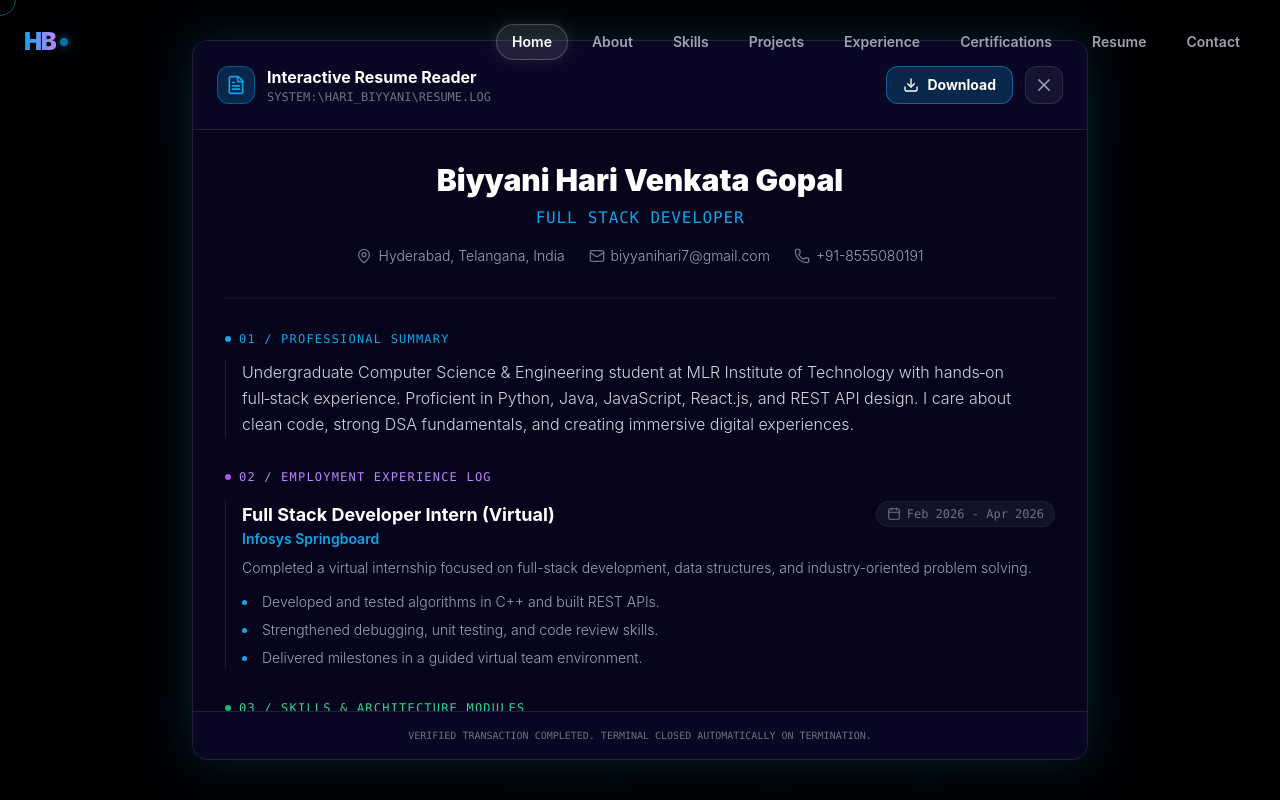
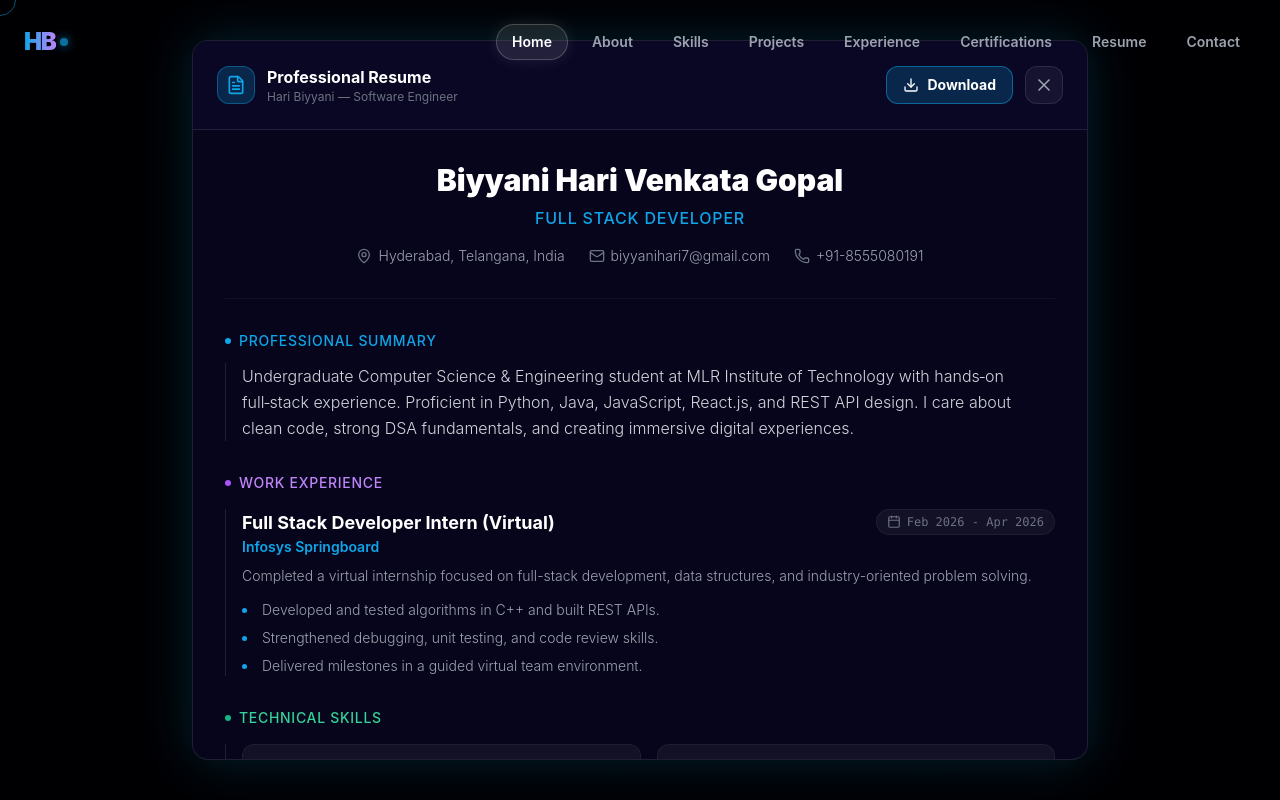
Before and after one commit to hari07-git/Portfolio, a React (Vite) app: page / in a window 1280 px wide. Both pictures are taken after a click on the element 909 px from the left and 8058 px from the top of the page. Shown: the part 7658-8458 px from the top of the page. Built offline with nearby package versions, Linux system fonts and the light colour scheme.

Commit message:
feat: completely clean and professionalize Resume section and interactive modal

```diff
--- a/src/components/Resume.jsx
+++ b/src/components/Resume.jsx
@@ -27,27 +27,27 @@ export default function Resume() {
 
         {/* Elegant Glass Card Container */}
         <motion.div
-          initial={{ opacity: 0, y: 40 }}
+          initial={{ opacity: 0, y: 30 }}
           whileInView={{ opacity: 1, y: 0 }}
           viewport={{ once: true, margin: "-100px" }}
           transition={{ duration: 0.8, ease: "easeOut" }}
           className="max-w-4xl mx-auto rounded-3xl border border-white/10 bg-[#07051b]/40 backdrop-blur-xl p-8 md:p-12 relative overflow-hidden shadow-[0_20px_50px_rgba(0,0,0,0.5)] group"
         >
           {/* Subtle brand neon glow border top */}
-          <div className="absolute top-0 left-0 right-0 h-[1.5px] bg-gradient-to-r from-transparent via-primary/50 to-transparent" />
+          <div className="absolute top-0 left-0 right-0 h-[1px] bg-gradient-to-r from-transparent via-primary/30 to-transparent" />
 
           <div className="grid md:grid-cols-[1.2fr_0.8fr] gap-12 items-center">
 
             {/* LEFT: Heading, Description, Buttons */}
             <div>
-              <div className="text-xs font-mono text-primary/70 tracking-widest mb-3 uppercase">06 // Credentials</div>
+              <div className="text-xs font-mono text-primary/70 tracking-widest mb-3 uppercase">Curriculum Vitae</div>
 
               <h2 className="text-4xl md:text-5xl font-bold text-white mb-6 tracking-tight">
-                Curriculum <span className="text-transparent bg-clip-text bg-gradient-to-r from-primary to-purple-400">Vitae</span>
+                My <span className="text-transparent bg-clip-text bg-gradient-to-r from-primary to-purple-400">Resume</span>
               </h2>
 
               <p className="text-gray-400 text-base md:text-lg leading-relaxed mb-8 font-light max-w-md">
-                Download my latest resume containing projects, skills, internship experience, and technical expertise, or review it directly in the console.
+                Download my latest resume containing projects, skills, internship experience, and technical expertise.
               </p>
 
               {/* CTAs */}
@@ -55,7 +55,7 @@ export default function Resume() {
                 <a
                   href="/resume.pdf"
                   download="Biyyani_Hari_Venkata_Gopal_Resume.pdf"
-                  className="group relative flex items-center gap-2.5 px-6 py-3.5 bg-gradient-to-r from-primary to-purple-600 rounded-xl font-bold text-white shadow-[0_0_15px_rgba(14,165,233,0.25)] hover:shadow-[0_0_25px_rgba(14,165,233,0.4)] transition-all duration-300 transform hover:-translate-y-0.5"
+                  className="group relative flex items-center gap-2.5 px-6 py-3.5 bg-gradient-to-r from-primary to-purple-600 rounded-xl font-bold text-white shadow-[0_0_15px_rgba(14,165,233,0.2)] hover:shadow-[0_0_25px_rgba(14,165,233,0.35)] transition-all duration-300 transform hover:-translate-y-0.5"
                 >
                   <Download className="w-4.5 h-4.5 group-hover:translate-y-[1px] transition-transform" />
                   Download Resume
@@ -66,7 +66,7 @@ export default function Resume() {
                   className="group flex items-center gap-2.5 px-6 py-3.5 bg-white/5 hover:bg-white/10 border border-white/10 hover:border-white/20 rounded-xl font-bold text-gray-300 hover:text-white transition-all duration-300"
                 >
                   <Eye className="w-4.5 h-4.5 group-hover:scale-105 transition-transform" />
-                  View Online
+                  View Resume
                 </button>
               </div>
             </div>
@@ -79,8 +79,8 @@ export default function Resume() {
                 onClick={() => setIsModalOpen(true)}
                 className="w-full max-w-[260px] aspect-[1/1.41] rounded-2xl border border-white/10 bg-[#0a0822] p-5 cursor-pointer relative overflow-hidden shadow-[0_15px_35px_rgba(0,0,0,0.5)] group/card"
               >
-                {/* Subtle card glow border */}
-                <div className="absolute inset-0 border border-primary/0 group-hover/card:border-primary/30 rounded-2xl transition-colors duration-500" />
+                {/* Soft neon border glow */}
+                <div className="absolute inset-0 border border-primary/0 group-hover/card:border-primary/20 rounded-2xl transition-colors duration-500" />
 
                 {/* Minimal preview mockup */}
                 <div className="w-full h-full flex flex-col justify-between text-[10px] text-gray-500 select-none">
@@ -88,7 +88,7 @@ export default function Resume() {
                     {/* Header info */}
                     <div className="border-b border-white/10 pb-3 mb-3">
                       <div className="text-[12px] font-bold text-white">{PROFILE.name}</div>
-                      <div className="text-[8px] text-primary/70 tracking-wide font-mono mt-0.5 uppercase">{PROFILE.roleHeadline}</div>
+                      <div className="text-[8px] text-primary/70 tracking-wide font-medium mt-0.5 uppercase">{PROFILE.roleHeadline}</div>
                     </div>
 
                     {/* Summary mock */}
@@ -96,7 +96,7 @@ export default function Resume() {
                     <div className="w-5/6 h-1.5 bg-white/5 rounded mb-4" />
 
                     {/* Skills mock */}
-                    <div className="text-[8px] font-mono text-purple-400 mb-2 uppercase">Core Engine Stack</div>
+                    <div className="text-[8px] font-medium text-purple-400 mb-2 uppercase">Core Tech Stack</div>
                     <div className="flex flex-wrap gap-1 mb-4">
                       {["Java", "Spring", "React", "Node"].map((tech, idx) => (
                         <span key={idx} className="text-[7px] bg-white/5 px-1.5 py-0.5 rounded border border-white/5 text-gray-300 font-mono">
@@ -106,7 +106,7 @@ export default function Resume() {
                     </div>
 
                     {/* Experience mock */}
-                    <div className="text-[8px] font-mono text-emerald-400 mb-1.5 uppercase">Experience</div>
+                    <div className="text-[8px] font-medium text-emerald-400 mb-1.5 uppercase">Experience</div>
                     <div className="w-3/4 h-2 bg-white/5 rounded mb-1" />
                     <div className="w-1/2 h-1.5 bg-white/5 rounded" />
                   </div>
@@ -115,10 +115,10 @@ export default function Resume() {
                   <div className="border-t border-white/10 pt-3 flex justify-between items-center text-[8px] font-mono">
                     <span className="flex items-center gap-1 text-emerald-400">
                       <ShieldCheck className="w-3 h-3" />
-                      CREDENTIAL
+                      Verified Document
                     </span>
                     <span className="text-primary hover:text-white transition-colors">
-                      VIEW FULL
+                      View Full
                     </span>
                   </div>
                 </div>
@@ -155,8 +155,8 @@ export default function Resume() {
                     <FileText className="w-5 h-5 text-primary" />
                   </div>
                   <div>
-                    <h3 className="text-md font-bold text-white">Interactive Resume Reader</h3>
-                    <p className="text-xs font-mono text-gray-500">SYSTEM:\HARI_BIYYANI\RESUME.LOG</p>
+                    <h3 className="text-md font-bold text-white">Professional Resume</h3>
+                    <p className="text-xs text-gray-500">{PROFILE.preferredName} — Software Engineer</p>
                   </div>
                 </div>
 
@@ -183,7 +183,7 @@ export default function Resume() {
                 {/* Header Profile details */}
                 <div className="text-center pb-8 border-b border-white/5">
                   <h1 className="text-3xl font-black text-white mb-2">{PROFILE.name}</h1>
-                  <h2 className="text-base font-mono text-primary mb-4 uppercase tracking-wider">{PROFILE.roleHeadline}</h2>
+                  <h2 className="text-base font-medium text-primary mb-4 uppercase tracking-wider">{PROFILE.roleHeadline}</h2>
 
                   <div className="flex flex-wrap justify-center gap-6 text-sm text-gray-400">
                     <span className="flex items-center gap-1.5"><MapPin className="w-4 h-4 text-gray-500" /> {PROFILE.location}</span>
@@ -194,9 +194,9 @@ export default function Resume() {
 
                 {/* Summary */}
                 <div>
-                  <h3 className="text-xs font-mono text-primary uppercase tracking-widest mb-3 flex items-center gap-2">
+                  <h3 className="text-sm font-medium text-primary uppercase tracking-wider mb-3 flex items-center gap-2">
                     <span className="w-1.5 h-1.5 rounded-full bg-primary" />
-                    01 / Professional Summary
+                    Professional Summary
                   </h3>
                   <p className="text-gray-300 leading-relaxed pl-4 border-l border-white/10">
                     {PROFILE.summary}
@@ -205,9 +205,9 @@ export default function Resume() {
 
                 {/* Experience */}
                 <div>
-                  <h3 className="text-xs font-mono text-purple-400 uppercase tracking-widest mb-4 flex items-center gap-2">
+                  <h3 className="text-sm font-medium text-purple-400 uppercase tracking-wider mb-4 flex items-center gap-2">
                     <span className="w-1.5 h-1.5 rounded-full bg-purple-500" />
-                    02 / Employment Experience Log
+                    Work Experience
                   </h3>
                   <div className="space-y-6 pl-4 border-l border-white/10">
                     {PROFILE.experience.map((exp, idx) => (
@@ -235,14 +235,14 @@ export default function Resume() {
 
                 {/* Technical Arrays */}
                 <div>
-                  <h3 className="text-xs font-mono text-emerald-400 uppercase tracking-widest mb-4 flex items-center gap-2">
+                  <h3 className="text-sm font-medium text-emerald-400 uppercase tracking-wider mb-4 flex items-center gap-2">
                     <span className="w-1.5 h-1.5 rounded-full bg-emerald-500" />
-                    03 / Skills & Architecture Modules
+                    Technical Skills
                   </h3>
                   <div className="grid sm:grid-cols-2 gap-4 pl-4 border-l border-white/10">
                     {PROFILE.skills.map((skill, idx) => (
                       <div key={idx} className="p-4 bg-white/5 rounded-xl border border-white/5">
-                        <div className="font-mono text-xs text-emerald-400 mb-2 uppercase tracking-wide flex items-center gap-1.5">
+                        <div className="text-xs font-medium text-emerald-400 mb-2 uppercase tracking-wide flex items-center gap-1.5">
                           {skill.category}
                         </div>
                         <div className="flex flex-wrap gap-1.5">
@@ -259,9 +259,9 @@ export default function Resume() {
 
                 {/* Education Log */}
                 <div>
-                  <h3 className="text-xs font-mono text-amber-400 uppercase tracking-widest mb-4 flex items-center gap-2">
+                  <h3 className="text-sm font-medium text-amber-400 uppercase tracking-wider mb-4 flex items-center gap-2">
                     <span className="w-1.5 h-1.5 rounded-full bg-amber-500" />
-                    04 / Academic Logs
+                    Education
                   </h3>
                   <div className="space-y-6 pl-4 border-l border-white/10">
                     {PROFILE.education.map((edu, idx) => (
@@ -279,11 +279,6 @@ export default function Resume() {
                   </div>
                 </div>
               </div>
-
-              {/* Modal Console Footer */}
-              <div className="p-4 border-t border-white/10 bg-[#090724] text-center text-[10px] font-mono text-gray-500">
-                VERIFIED TRANSACTION COMPLETED. TERMINAL CLOSED AUTOMATICALLY ON TERMINATION.
-              </div>
             </motion.div>
           </motion.div>
         )}
```
